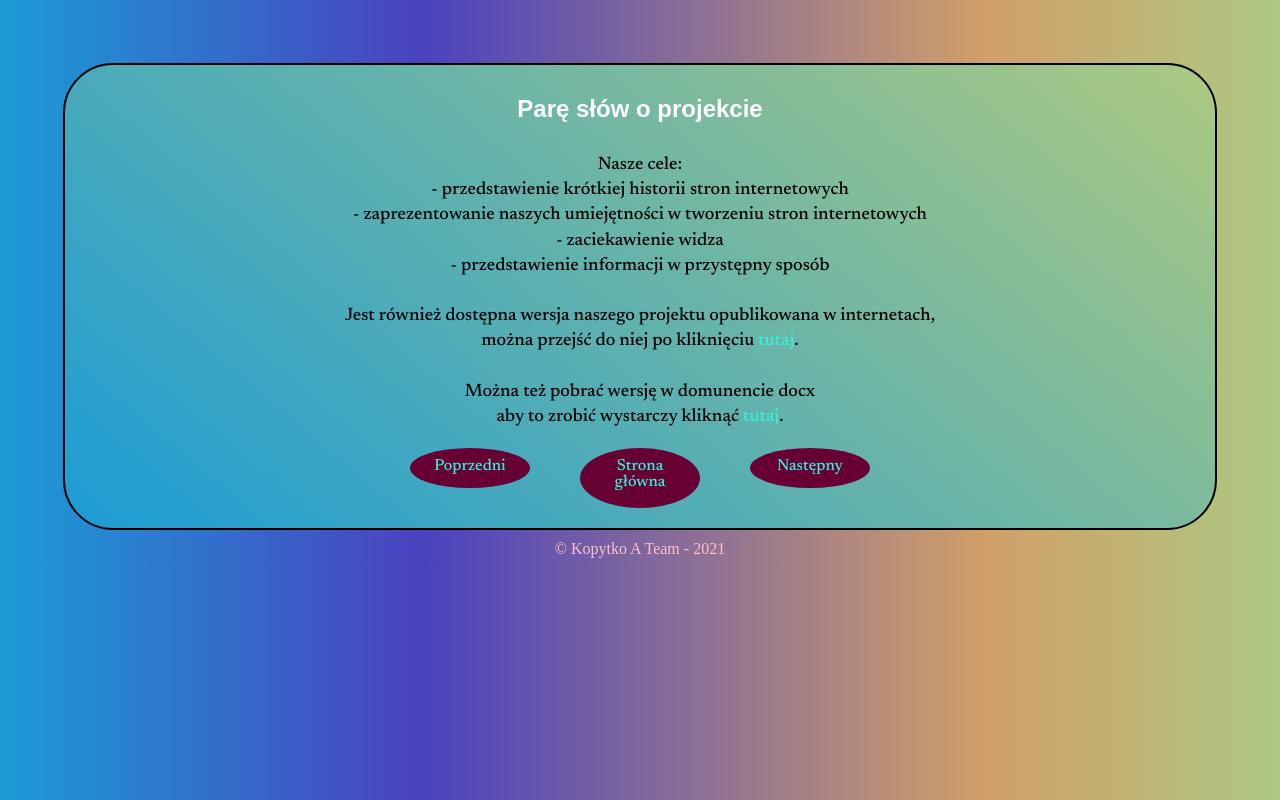
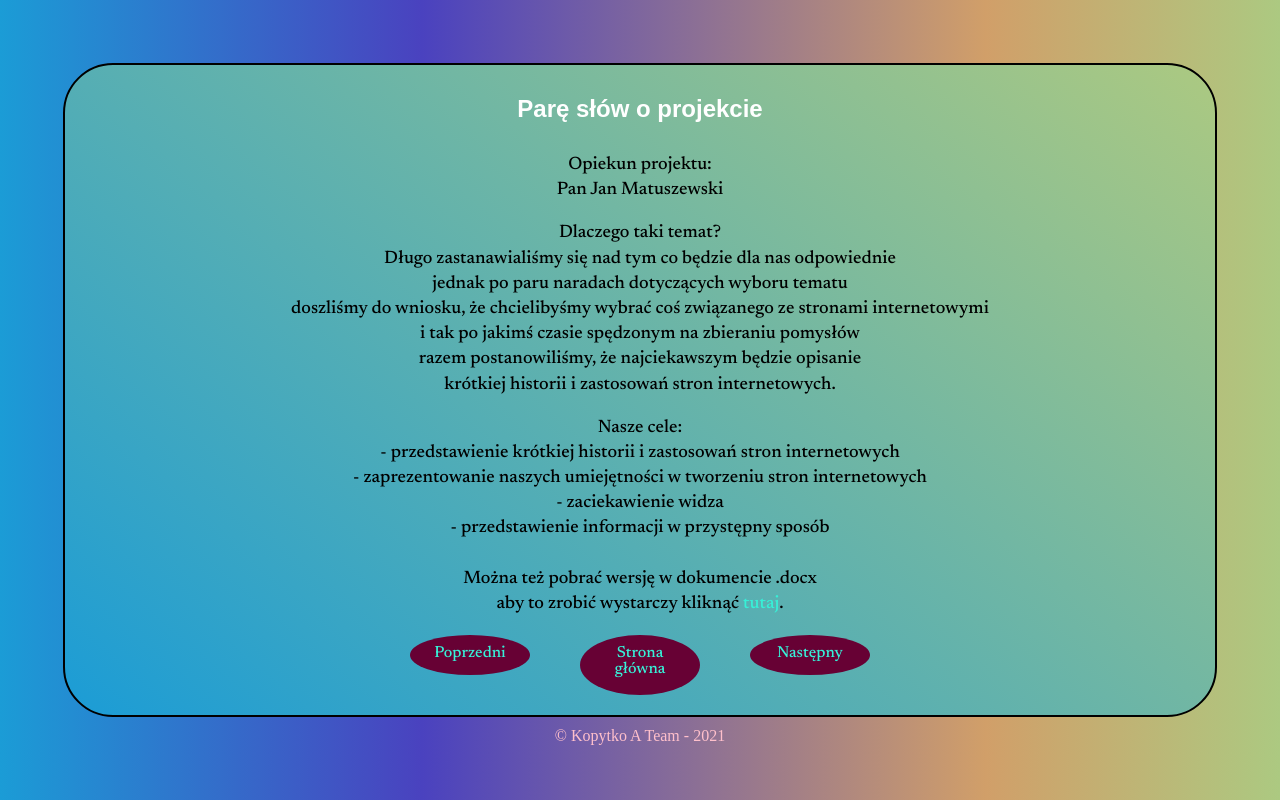
Before and after one commit to Adriamahitsinoro/Kopytko_A, a plain HTML site: page podstrony/2.html in a window 1280 px wide. Drawn offline with Linux system fonts and the light colour scheme; a web font is replaced by a local one.

Commit message:
ostateczne wydanie

```diff
--- a/podstrony/2.html
+++ b/podstrony/2.html
@@ -15,16 +15,25 @@
 			<h2 class="title">Parę słów o projekcie</h2>
 		</p>
 		<p>
+			Opiekun projektu:<br>
+			Pan Jan Matuszewski
+		</p>
+		<p>
+			Dlaczego taki temat?<br>
+			Długo zastanawialiśmy się nad tym co będzie dla nas odpowiednie<br>
+			jednak po paru naradach dotyczących wyboru tematu<br>
+			doszliśmy do wniosku, że chcielibyśmy wybrać coś związanego ze stronami internetowymi<br>
+			i tak po jakimś czasie spędzonym na zbieraniu pomysłów<br>
+			razem postanowiliśmy, że najciekawszym będzie opisanie<br>
+			krótkiej historii i zastosowań stron internetowych.
+		</p>
+		<p>
 			Nasze cele:<br>
-			- przedstawienie krótkiej historii stron internetowych<br>
+			- przedstawienie krótkiej historii i zastosowań stron internetowych<br>
 			- zaprezentowanie naszych umiejętności w tworzeniu stron internetowych<br>
 			- zaciekawienie widza<br>
 			- przedstawienie informacji w przystępny sposób<br><br>
-
-
-			Jest również dostępna wersja naszego projektu opublikowana w internetach,<br>
-			można przejść do niej po kliknięciu <a href="https://adriamahitsinoro.github.io/test/index.html" target="blank">tutaj</a>.<br><br>
-			Można też pobrać wersję w domunencie docx<br>
+			Można też pobrać wersję w dokumencie .docx<br>
 			aby to zrobić wystarczy kliknąć <a href="../pliki/Projekt_Edukacyjny_IIti_Kopytko_A.docx" download>tutaj</a>.
 		</p>
 		<div class="menu">
```
Also changed, not shown: podstrony/1.html (+1 -4 lines), podstrony/10.html (+1 -1 lines), podstrony/11.html (+10 -9 lines), podstrony/7.html (+0 -1 lines), podstrony/gra/snake.html (renamed from podstrony/gry/snake.html, +0 -17 lines), Changelog.txt (added), grafika/p9/2.png.
